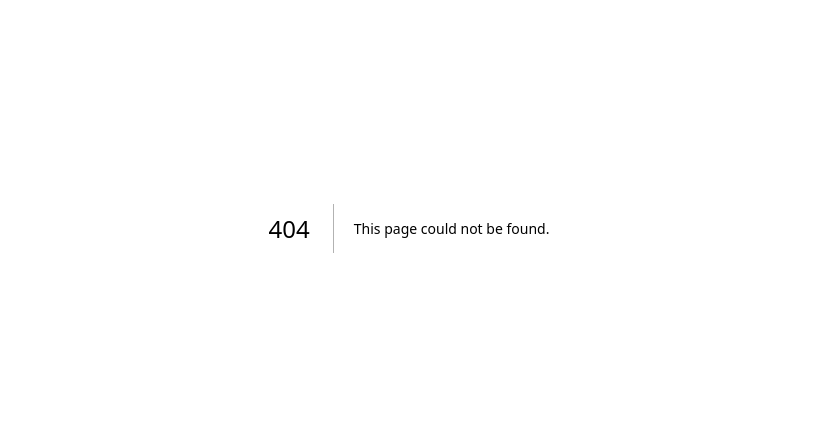
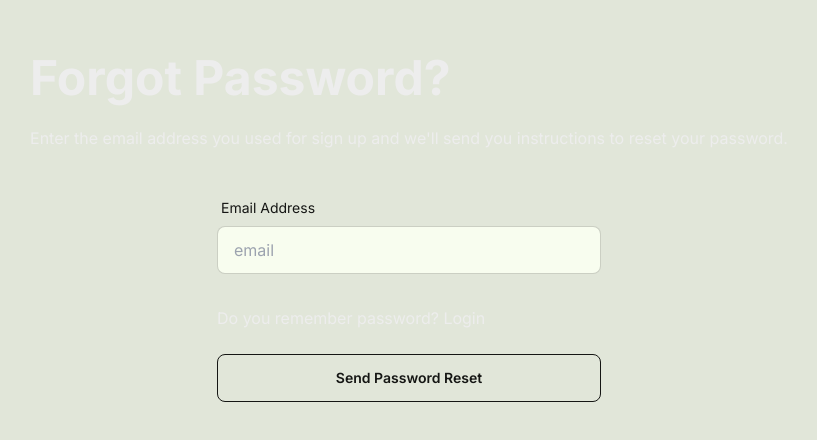
Before and after one commit to YeLwinOo-Steve/staff-ideation, a Next.js app: page /forget_password in a window 1280 px wide. Before the commit this address had no page. Shown: the part 172-612 px from the top of the page, without its empty margins (231-1048 px from the left). Built offline with nearby package versions, Linux system fonts and the light colour scheme.

Commit message:
added: forget password ui

```diff
--- /dev/null
+++ b/app/forget_password/page.tsx
@@ -0,0 +1,80 @@
+'use client';
+import { forgetPasswordSchema, loginSchema } from '@/schema/validations'
+import { useAuthStore } from '@/store/authStore'
+import { zodResolver } from '@hookform/resolvers/zod'
+import { motion } from 'framer-motion'
+import Link from 'next/link'
+import { useRouter } from 'next/navigation'
+import React, { useState } from 'react'
+import { useForm } from 'react-hook-form'
+import { z } from 'zod'
+
+
+type ForgetPasswordForm = z.infer<typeof forgetPasswordSchema>
+
+export default function ForgetPasswordPage() {
+    const [isLoading, setIsLoading] = useState(false)
+    const resetPassword = useAuthStore((state) => state.resetPassword)
+    const router = useRouter()
+
+    const {
+        register,
+        handleSubmit,
+        formState: { errors },
+    } = useForm<ForgetPasswordForm>({
+        resolver: zodResolver(forgetPasswordSchema),
+    })
+
+    const onSubmit = async (data: ForgetPasswordForm) => {
+        setIsLoading(true)
+        try {
+            resetPassword(data.email)
+            router.push("/dashboard")
+        } catch (error) {
+            console.error("Reset password failed:", error)
+        } finally {
+            setIsLoading(false)
+        }
+    }
+
+    return (
+        <div className="hero min-h-screen bg-base-200">
+            <motion.div
+                initial={{ opacity: 0, y: -50 }}
+                animate={{ opacity: 1, y: 0 }}
+                transition={{ duration: 0.5 }}
+                className="hero-content flex-col"
+            >
+                <div>
+                    <h1 className="text-5xl font-bold">Forgot Password?</h1>
+                    <p className="py-6">Enter the email address you used for sign up and we&apos;ll send you instructions to reset your password.</p>
+                </div>
+                <div className="w-full max-w-sm">
+                    <form onSubmit={handleSubmit(onSubmit)}>
+                        <div className="form-control">
+                            <label className="label">
+                                <span className="label-text">Email Address</span>
+                            </label>
+                            <input
+                                type="email"
+                                placeholder="email"
+                                className={`input input-bordered ${errors.email ? "input-error" : ""}`}
+                                {...register("email")} />
+                            {errors.email && <span className="text-error text-xs mt-1">{errors.email.message}</span>}
+                        </div>
+                        <div className="text-left mt-8">
+                            <Link href="/login" className="link link-hover">
+                                Do you remember password? Login
+                            </Link>
+                        </div>
+                        <div className="form-control mt-6">
+                            <button type="submit" className={`btn btn-outline ${isLoading ? "loading" : ""}`} disabled={isLoading}>
+                                Send Password Reset
+                            </button>
+                        </div>
+                    </form>
+                </div>
+            </motion.div>
+        </div>
+    )
+}
```
